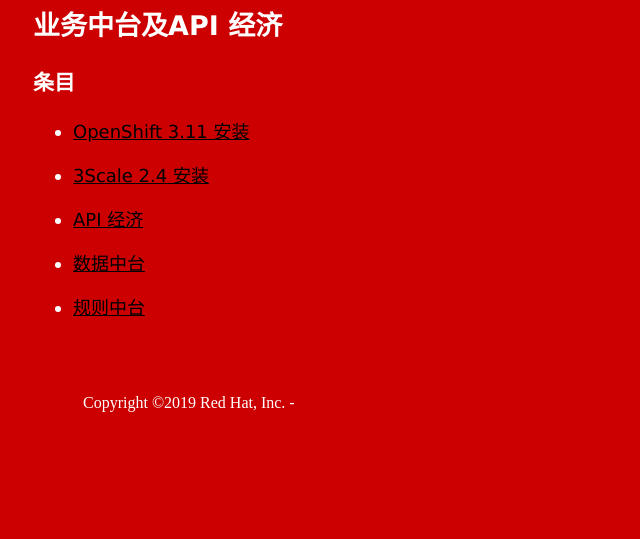
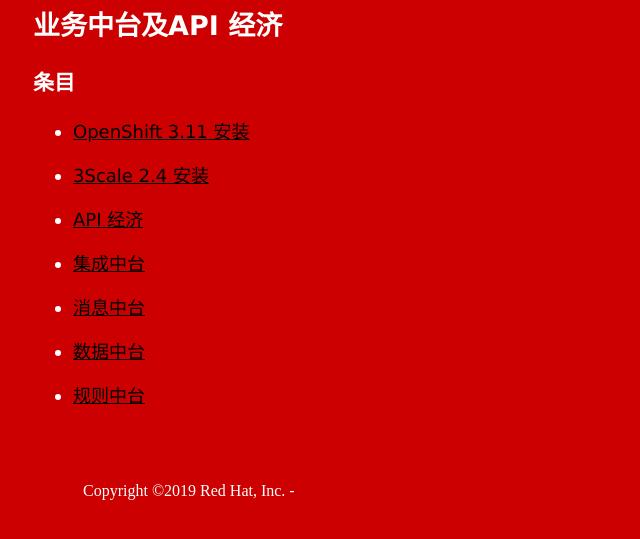
Before and after one commit to hisense-redhat/hisense-redhat.github.io, a plain HTML site: page index.html in a window 1280 px wide. Shown: the part 347-886 px from the top of the page, without its empty margins (0-640 px from the left). Before the commit the page ends 834 px from the top, so only its background shows below. Drawn offline with Linux system fonts and the light colour scheme.

Commit message:
add integration and message

```diff
--- a/index.html
+++ b/index.html
@@ -29,6 +29,8 @@
         <ul><li><a href="http://ksoong.org/docs/content/openshift/install/">OpenShift 3.11 安装</a></li></ul>
         <ul><li><a href="http://ksoong.org/agile-integration/content/3scale/readme.html">3Scale 2.4 安装</a></li></ul>
         <ul><li><a href="http://ksoong.org/agile-integration/content/3scale/backend-services.html">API 经济</a></li></ul>
+        <ul><li><a href="https://github.com/hisense-redhat/integration-service">集成中台</a></li></ul>
+        <ul><li><a href="https://github.com/hisense-redhat/message-service">消息中台</a></li></ul>
         <ul><li><a href="https://github.com/hisense-redhat/data-service">数据中台</a></li></ul>
         <ul><li><a href="https://github.com/hisense-redhat/rules-service">规则中台</a></li></ul>
     <p></p>
```
